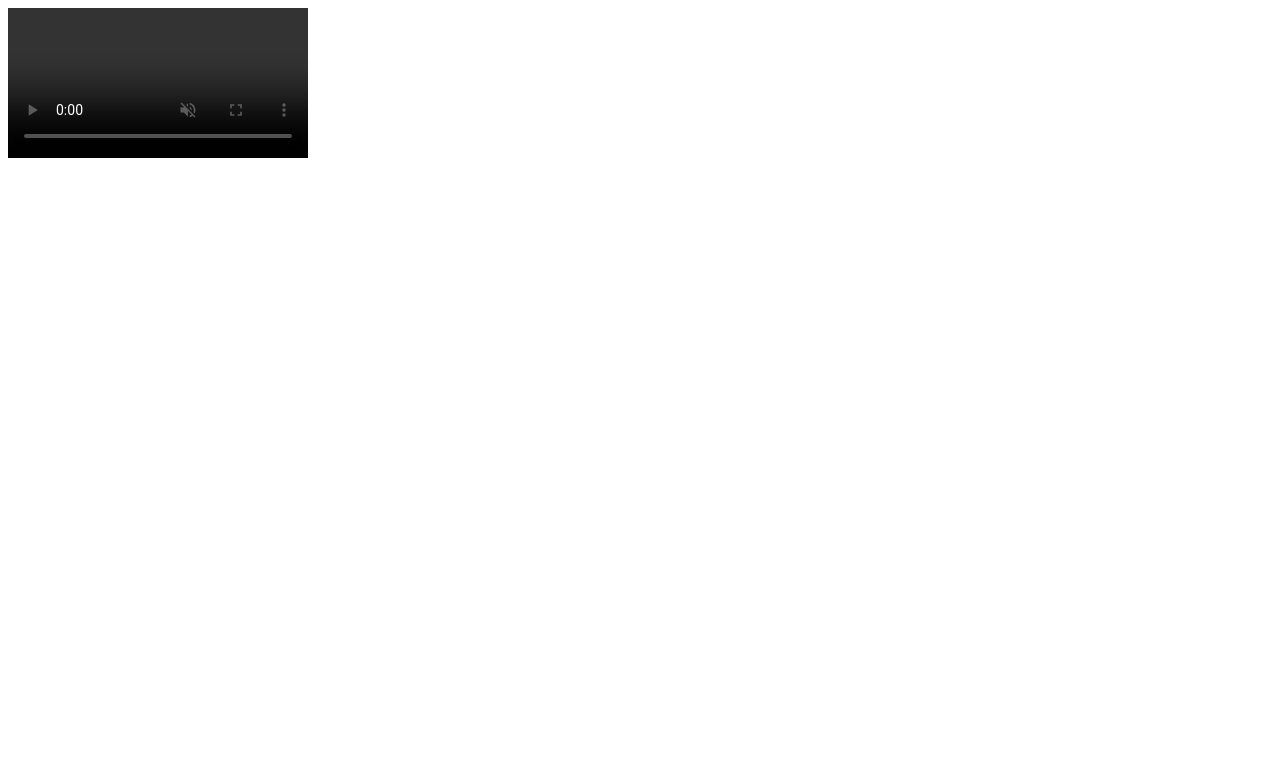
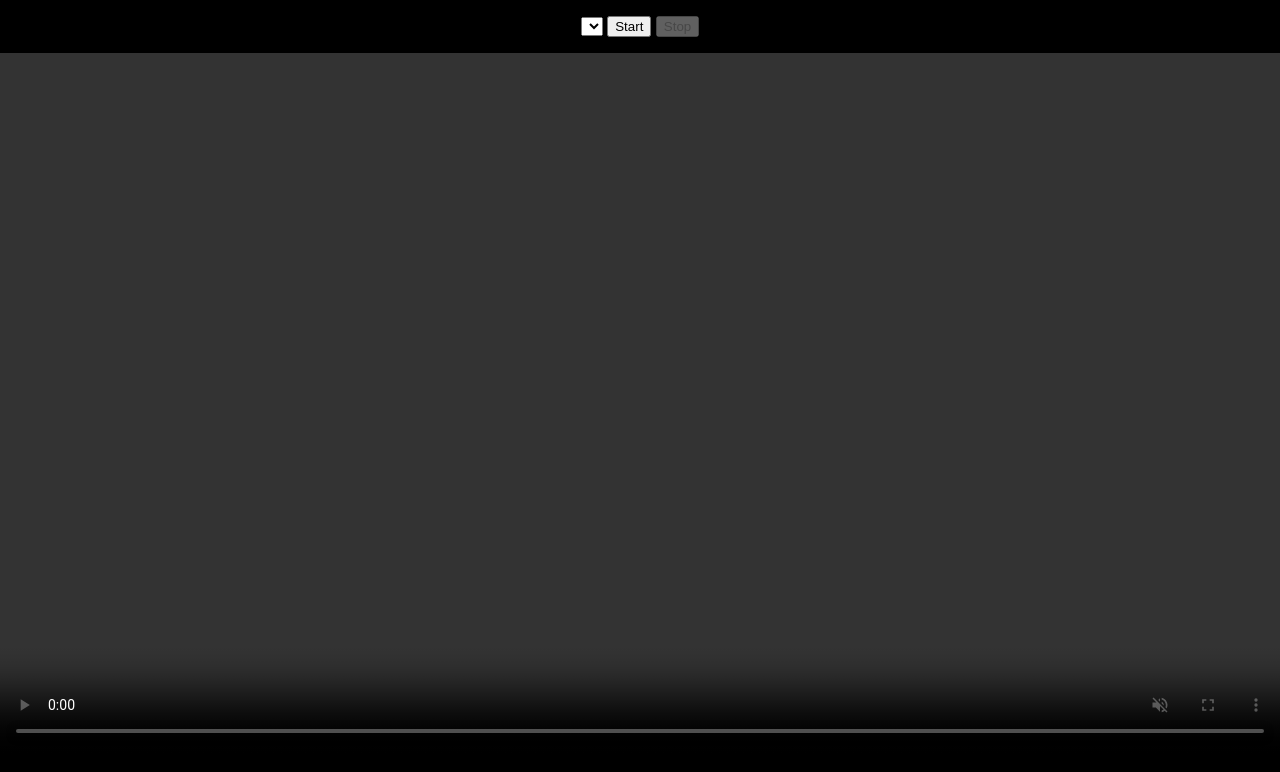
Before and after one commit to trschick/usb-fs-video-pwa, a plain HTML site: page index.html in a window 1280 px wide. Drawn offline with Linux system fonts and the light colour scheme.

Commit message:
Update index.html
add camera selection and start/stop options

```diff
--- a/index.html
+++ b/index.html
@@ -6,8 +6,30 @@
   <title>HDMI Capture Viewer</title>
   <link rel="manifest" href="manifest.json" />
   <meta name="theme-color" content="#000000" />
+  <style>
+    body {
+      margin: 0;
+      background: black;
+      color: white;
+      font-family: sans-serif;
+      text-align: center;
+    }
+    #controls {
+      padding: 1rem;
+    }
+    video {
+      width: 100vw;
+      height: calc(100vh - 100px);
+      object-fit: contain;
+    }
+  </style>
 </head>
 <body>
+  <div id="controls">
+    <select id="cameraSelect"></select>
+    <button id="startBtn">Start</button>
+    <button id="stopBtn" disabled>Stop</button>
+  </div>
   <video id="viewer" autoplay playsinline controls muted></video>
   <script src="capture.js"></script>
   <script>
```
